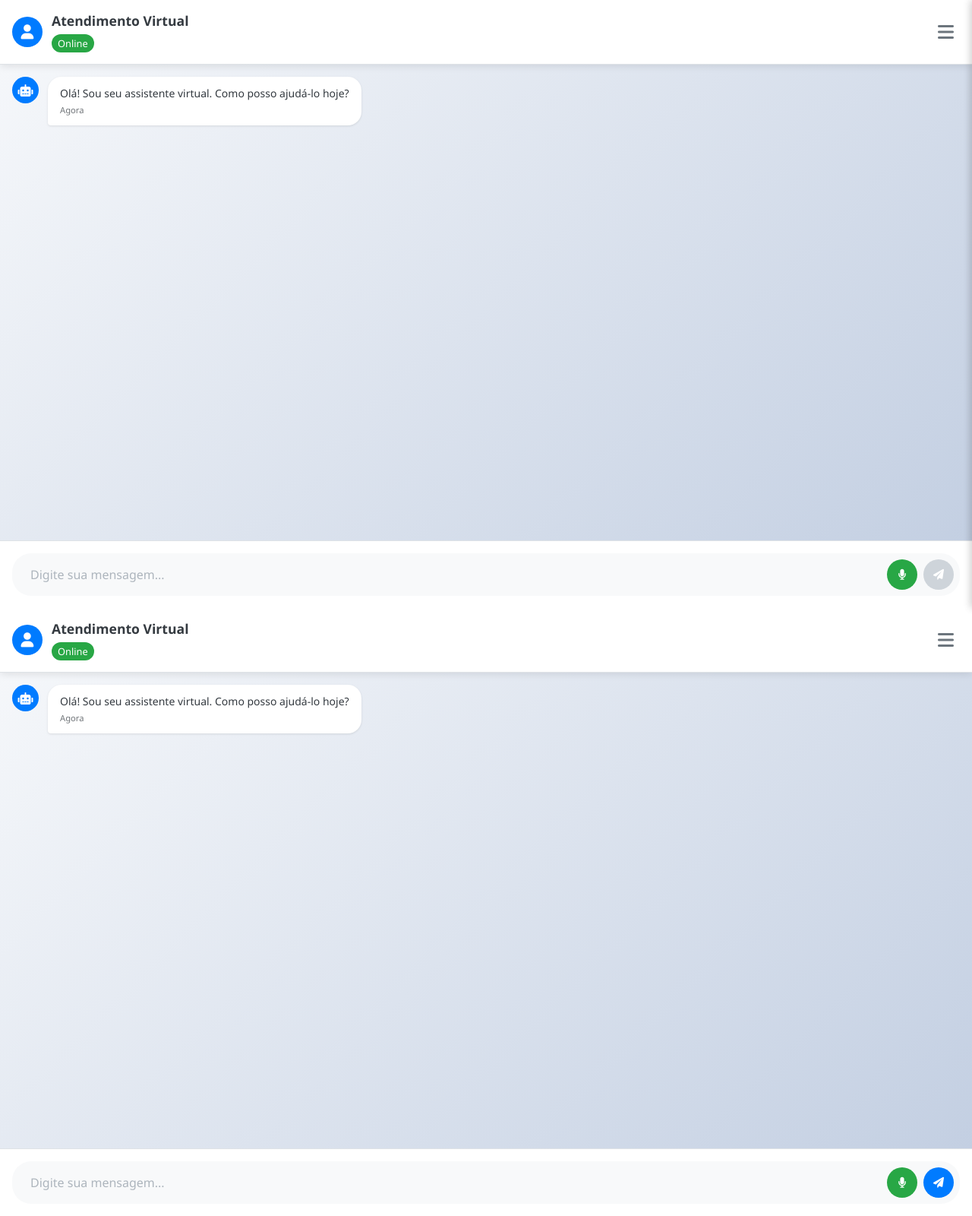
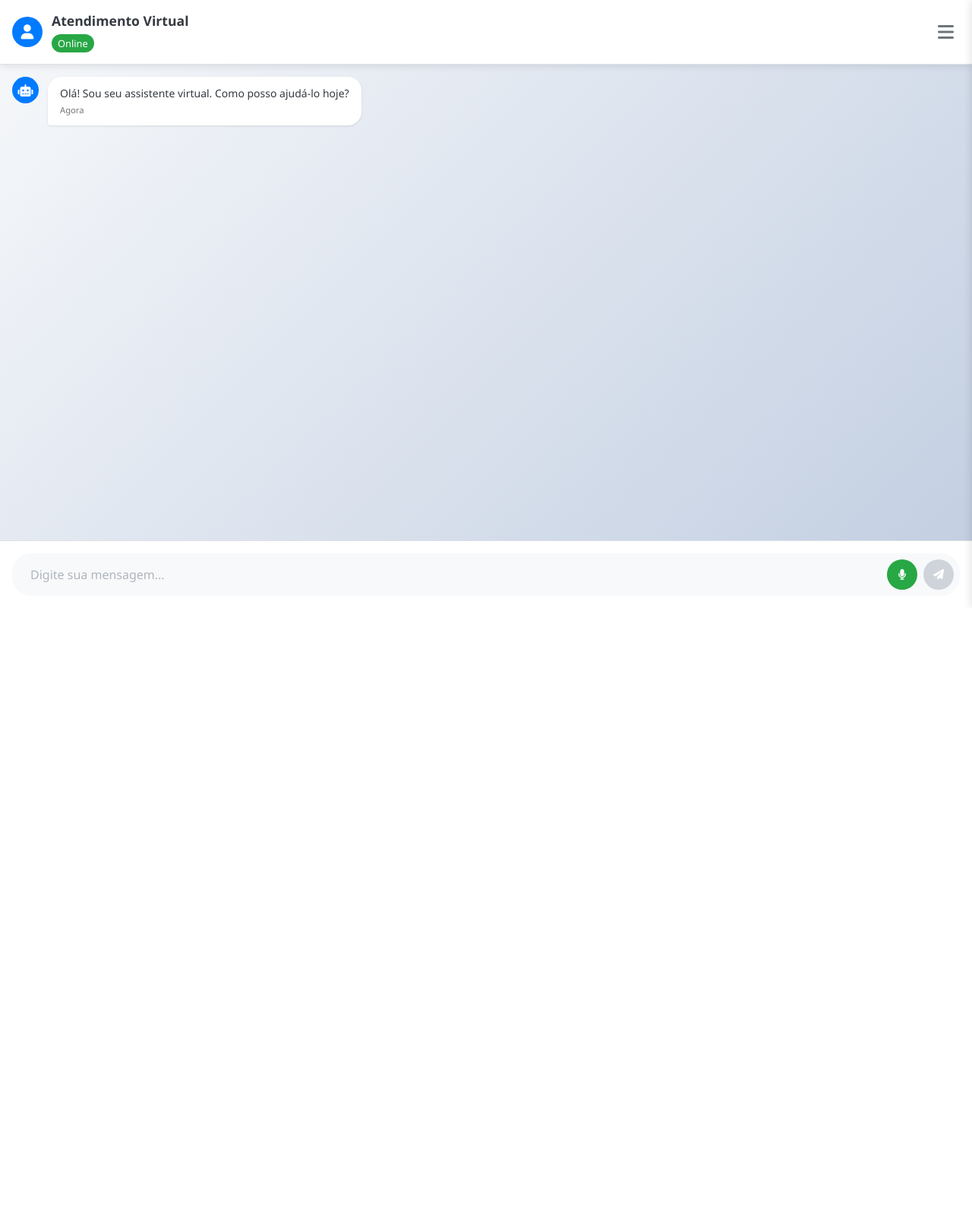
Before and after one commit to MatheusIngles/InovaApps, a Flask app: page /chat in a window 1280 px wide. Shown: the whole page at 76% size. After the commit the page ends 795 px from the top, so only its background shows below. Run offline with Flask 3, Linux system fonts and the light colour scheme; parts of the project's set-up code (start-up, migrations or seed data) failed here and were passed over.

Commit message:
Update chat.html

```diff
--- a/app/templates/chat.html
+++ b/app/templates/chat.html
@@ -24,10 +24,6 @@
                 </div>
             </div>
             <div class="header-right">
-                <!-- Adicionando botão "Abrir Chamado" no canto superior direito -->
-                <button class="btn btn-outline-primary btn-sm me-2" id="headerTicketButton" style="display: none;">
-                    <i class="fas fa-ticket-alt me-1"></i>Abrir Chamado
-                </button>
                 <button class="menu-toggle" id="menuToggle">
                     <i class="fas fa-bars"></i>
                 </button>
@@ -88,93 +84,3 @@
     <script src="{{ url_for('static', filename='js/chat.js') }}"></script>
 </body>
 </html>
-<!DOCTYPE html>
-<html lang="pt-BR">
-<head>
-    <meta charset="UTF-8">
-    <meta name="viewport" content="width=device-width, initial-scale=1.0">
-    <title>Central de Atendimento - Chat</title>
-    <!-- Adicionando Bootstrap 5.3.3 para suporte aos modais -->
-    <link href="https://cdn.jsdelivr.net/npm/bootstrap@5.3.3/dist/css/bootstrap.min.css" rel="stylesheet" integrity="sha384-QWTKZyjpPEjISv5WaRU9OFeRpok6YctnYmDr5pNlyT2bRjXh0JMhjY6hW+ALEwIH" crossorigin="anonymous">
-    <link rel="stylesheet" href="{{ url_for('static', filename='css/global.css') }}">
-    <link rel="stylesheet" href="{{ url_for('static', filename='css/chat.css') }}">
-    <link href="https://cdnjs.cloudflare.com/ajax/libs/font-awesome/6.0.0/css/all.min.css" rel="stylesheet">
-</head>
-<body>
-    <div class="app-container">
-        <!-- Header -->
-        <header class="chat-header">
-            <div class="header-left">
-                <div class="user-avatar">
-                    <i class="fas fa-user"></i>
-                </div>
-                <div class="user-info">
-                    <h3>Atendimento Virtual</h3>
-                    <span class="status online">Online</span>
-                </div>
-            </div>
-            <div class="header-right">
-                <!-- Adicionando botão "Abrir Chamado" no canto superior direito -->
-                <button class="btn btn-outline-primary btn-sm me-2" id="headerTicketButton" style="display: none;">
-                    <i class="fas fa-ticket-alt me-1"></i>Abrir Chamado
-                </button>
-                <button class="menu-toggle" id="menuToggle">
-                    <i class="fas fa-bars"></i>
-                </button>
-            </div>
-        </header>
-
-        <!-- Sidebar Menu -->
-        {% if render_sidebar %}
-            {% include 'sidebar.html' %}
-        {% endif %}
-
-        <!-- Chat Container -->
-        <div class="chat-container">
-            <div class="messages-container" id="messagesContainer">
-                <div class="message bot-message">
-                    <div class="message-avatar">
-                        <i class="fas fa-robot"></i>
-                    </div>
-                    <div class="message-content">
-                        <p>Olá! Sou seu assistente virtual. Como posso ajudá-lo hoje?</p>
-                        <span class="message-time">Agora</span>
-                    </div>
-                </div>
-            </div>
-
-            <!-- Input Area -->
-            <div class="input-container">
-                <div class="input-wrapper">
-                    <input type="text" id="messageInput" placeholder="Digite sua mensagem..." maxlength="500">
-                    <!-- Adicionando botão de áudio ao lado do botão de enviar -->
-                    <button id="audioButton" class="audio-button" title="Gravar áudio">
-                        <i class="fas fa-microphone"></i>
-                    </button>
-                    <button id="sendButton" class="send-button">
-                        <i class="fas fa-paper-plane"></i>
-                    </button>
-                </div>
-                <!-- Adicionando indicador de gravação -->
-                <div class="recording-indicator" id="recordingIndicator" style="display: none;">
-                    <div class="recording-animation">
-                        <i class="fas fa-microphone"></i>
-                        <span>Gravando...</span>
-                    </div>
-                    <button id="stopRecording" class="stop-recording-btn">
-                        <i class="fas fa-stop"></i>
-                    </button>
-                </div>
-            </div>
-        </div>
-
-        <!-- Overlay -->
-        <div class="overlay" id="overlay"></div>
-    </div>
-
-    <!-- Adicionando Bootstrap JS para funcionalidade dos modais -->
-    <script src="https://cdn.jsdelivr.net/npm/bootstrap@5.3.3/dist/js/bootstrap.bundle.min.js" integrity="sha384-YvpcrYf0tY3lHB60NNkmXc5s9fDVZLESaAA55NDzOxhy9GkcIdslK1eN7N6jIeHz" crossorigin="anonymous"></script>
-    <script src="{{ url_for('static', filename='js/navegacao.js') }}"></script>
-    <script src="{{ url_for('static', filename='js/chat.js') }}"></script>
-</body>
-</html>
```
